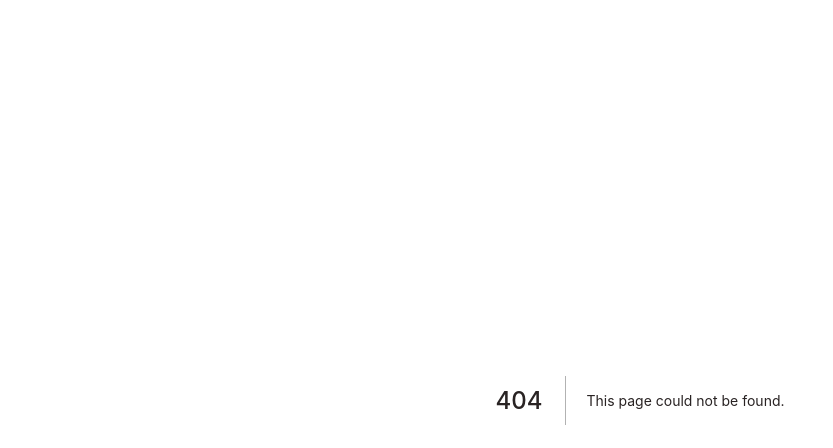
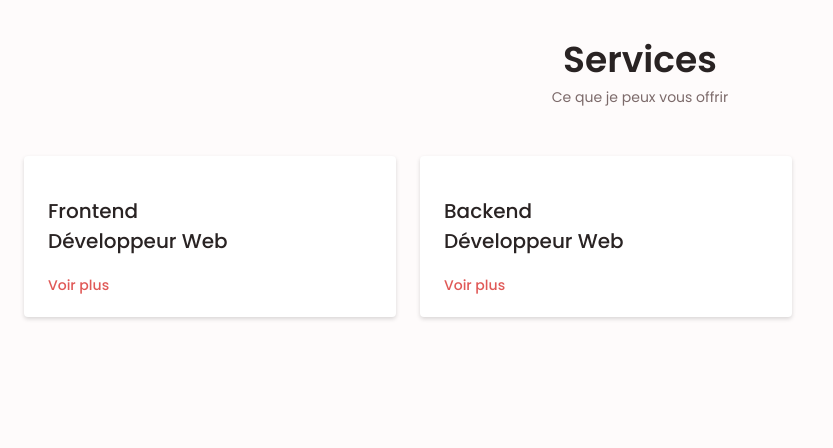
Before and after one commit to Xavier-Labarbe/cv-nextjs, a Next.js app: page /components/services in a window 1280 px wide. Before the commit this address had no page. Shown: the top 448 px of the page, without its empty margins (0-833 px from the left). Built offline with nearby package versions, Linux system fonts and the light colour scheme.

Commit message:
adding Services section and stylesheet

```diff
--- a/pages/_app.jsx
+++ b/pages/_app.jsx
@@ -4,6 +4,7 @@ import '../styles/button.css'
 import '../styles/about.css'
 import '../styles/skills.css'
 import '../styles/qualification.css'
+import '../styles/services.css'
 
 function MyApp({ Component, pageProps }) {
   return <Component {...pageProps} />
--- /dev/null
+++ b/pages/components/services.jsx
@@ -0,0 +1,97 @@
+import { useState } from "react"
+
+function changeStatus(status){
+    if(status === "services__modal"){
+        return "services__modal active-modal";
+    }
+    if(status === "services__modal active-modal"){
+        return "services__modal";
+    }
+}
+
+function Services(){
+    const [front, setFront] = useState("services__modal")
+    const [back, setBack] = useState("services__modal")
+    return (
+        <section className="services section" id="services">
+            <h2 className="section__title">Services</h2>
+            <span className="section__subtitle">Ce que je peux vous offrir</span>
+
+            <div className="services__container container grid">
+                <div className="services__content">
+                    <div>
+                         <i className="uil uil-web-grid services__icon"></i>
+                         <h3 className="services__title">Frontend<br/>Développeur Web</h3>
+                    </div>
+
+                    <span className="button button--flex button--small button--link services__button" onClick={() => setFront(changeStatus(front))}>
+                        Voir plus
+                        <i className="uil uil-arrow-right button__icon"></i>
+                    </span>
+
+                    <div className={front}>
+                        <div className="services__modal-content">
+                            <h4 className="services__modal-title">Frontend<br/>Développeur Web</h4>
+                            <i className="uil uil-times services__modal-close" onClick={() => setFront(changeStatus(front))}></i>
+
+                            <ul className="services__modal-services grid">
+                                <li className="services__modal-service">
+                                    <i className="uil uil-check-circle services__modal-icon"></i>
+                                    <p>Je vous aide à concevoir vos interfaces utilisateurs.</p>
+                                </li>
+
+                                <li className="services__modal-service">
+                                    <i className="uil uil-check-circle services__modal-icon"></i>
+                                    <p>Je développe vos pages Web.</p>
+                                </li>
+
+                                <li className="services__modal-service">
+                                    <i className="uil uil-check-circle services__modal-icon"></i>
+                                    <p>Je crée les interations entre les éléments UX.</p>
+                                </li>
+                            </ul>
+                        </div>
+                    </div>
+                </div>
+
+                <div className="services__content">
+                    <div>
+                         <i className="uil uil-arrow services__icon"></i>
+                         <h3 className="services__title">Backend<br/>Développeur Web</h3>
+                    </div>
+
+                    <span className="button button--flex button--small button--link services__button" onClick={() => setBack(changeStatus(back))}>
+                        Voir plus
+                        <i className="uil uil-arrow-right button__icon"></i>
+                    </span>
+
+                    <div className={back}>
+                        <div className="services__modal-content">
+                            <h4 className="services__modal-title">Backend<br/>Développeur Web</h4>
+                            <i className="uil uil-times services__modal-close" onClick={() => setBack(changeStatus(back))}></i>
+
+                            <ul className="services__modal-services grid">
+                                <li className="services__modal-service">
+                                    <i className="uil uil-check-circle services__modal-icon"></i>
+                                    <p>Je vous aide à concevoir la partie serveur de votre application.</p>
+                                </li>
+
+                                <li className="services__modal-service">
+                                    <i className="uil uil-check-circle services__modal-icon"></i>
+                                    <p>Je peux développer vos API ou construire les intéractions avec des API existantes.</p>
+                                </li>
+
+                                <li className="services__modal-service">
+                                    <i className="uil uil-check-circle services__modal-icon"></i>
+                                    <p>Je développe la partie serveur de votre application.</p>
+                                </li>
+                            </ul>
+                        </div>
+                    </div>
+                </div>
+            </div>
+        </section>
+    )
+}
+
+export default Services
--- a/pages/index.jsx
+++ b/pages/index.jsx
@@ -3,6 +3,7 @@ import Home from "./components/home";
 import About from "./components/about";
 import Skills from "./components/skills";
 import Qualification from "./components/qualification";
+import Services from "./components/services";
 
 export default function App() {
   return (
@@ -13,6 +14,7 @@ export default function App() {
             <About/>
             <Skills/>
             <Qualification/>
+            <Services></Services>
         </main>
     </div>
   )
--- a/styles/button.css
+++ b/styles/button.css
@@ -21,3 +21,18 @@
     display: inline-flex;
     align-items: center;
 }
+
+.button--small{
+    padding: .75rem 1rem;
+}
+
+.button--link{
+    padding: 0;
+    background-color: transparent;
+    color: var(--first-color);
+}
+
+.button--link:hover{
+    background-color: transparent;
+    color: var(--first-color-alt);
+}
--- /dev/null
+++ b/styles/services.css
@@ -0,0 +1,101 @@
+.services__container{
+    gap: 1.5rem;
+    grid-template-columns: repeat(2, 1fr);
+}
+
+.services__content{
+     position: relative;
+     background-color: var(--container-color);
+     padding: 1.5rem .5rem 1.25rem 1.5rem;
+     border-radius: .25rem;
+     box-shadow: 0 2px 4px rgba(0, 0, 0, .15);
+     transition: .3s;
+}
+
+.services__content:hover{
+    box-shadow: 0 4px 8px rgba(0, 0, 0, .15);
+}
+
+.services__icon{
+    display: block;
+    font-size: 1.5rem;
+    color: var(--first-color);
+    margin-bottom: var(--mb-1);
+}
+
+.services__title{
+    font-size: var(--h3-font-size);
+    margin-bottom: var(--mb-1);
+    font-weight: var(--font-medium);
+}
+
+.services__button{
+    cursor: pointer;
+    font-size: var(--small-font-size);
+
+}
+
+.services__button:hover .button__icon{
+    transform: translateX(.25rem);
+}
+
+.services__modal{
+    position: fixed;
+    top: 0;
+    bottom: 0;
+    left: 0;
+    right: 0;
+    background-color: rgba(0, 0, 0, .5);
+    display: flex;
+    align-items: center;
+    justify-content: center;
+    padding: 0 1rem;
+    z-index: var(--z-modal);
+    opacity: 0;
+    visibility: hidden;
+    transition: .3s ;
+}
+
+.services__modal-content{
+    position: relative;
+    background-color: var(--container-color);
+    padding: 1.5rem;
+    border-radius: .5rem;
+}
+
+.services__modal-services{
+    row-gap: 1rem;
+}
+
+.services__modal-service{
+    display: flex;
+}
+
+.services__modal-title{
+    font-size: var(--h3-font-size);
+    font-weight: var(--font-medium);
+    margin-bottom: var(--mb-1-5);
+}
+
+.services__modal-close{
+    position: absolute;
+    top: 1rem;
+    right: 1rem;
+    font-size: 1.5rem;
+    color: var(--first-color);
+    cursor: pointer;
+}
+
+.services__modal-close:hover{
+    color: var(--first-color-alt);
+}
+
+.services__modal-icon{
+    color: var(--first-color);
+    margin-right: var(--mb-0-25);
+}
+
+.active-modal{
+    opacity: 1;
+    visibility: visible;
+}
```
